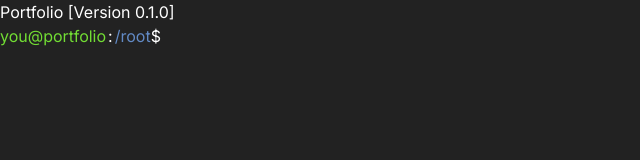
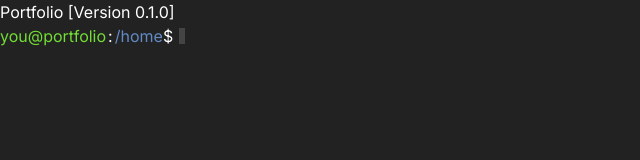
Before and after one commit to mohamedSdn/portfolio, a Next.js app: page / in a window 1280 px wide. Shown: the top 160 px of the page, without its empty margins (0-640 px from the left). Built offline with nearby package versions, Linux system fonts and the light colour scheme.

Commit message:
add global context + style input

```diff
--- a/src/app/components/Terminal.tsx
+++ b/src/app/components/Terminal.tsx
@@ -1,10 +1,26 @@
+import { Fragment, useContext } from "react";
 import TerminalQuery from "./TerminalQuery";
+import { AppContext } from "@/contexts/app.context";
+import TerminalResult from "./TerminalResult";
 
 const Terminal = () => {
+
+    const { queryList } = useContext(AppContext);
+
     return (
         <div className="w-full h-full bg-[#222] text-white overflow-y-auto">
             Portfolio [Version 0.1.0]
-            <TerminalQuery />
+            {
+                queryList.map((query, index) => {
+                    return (
+                        <Fragment key={index}>
+                            <TerminalQuery command={query.command} />
+                            <TerminalResult result={query.result} />
+                        </Fragment>
+                    )
+                })
+            }
+            <TerminalQuery disabled={false} command="" />
         </div>
     )
 }
--- a/src/app/components/TerminalQuery.tsx
+++ b/src/app/components/TerminalQuery.tsx
@@ -1,11 +1,50 @@
-const TerminalQuery = () => {
+import { AppContext } from "@/contexts/app.context";
+import { processCommand } from "@/utils/helpers.util";
+import { FC, FocusEvent, KeyboardEvent, useContext, useState } from "react";
+import styles from './terminal-query.module.css';
+
+interface Props {
+    command: string,
+    disabled?: boolean,
+}
+
+const TerminalQuery: FC<Props> = ({ command: _command, disabled = true }) => {
+
+    const [command, setCommand] = useState(_command ?? "");
+    const { setQueryList } = useContext(AppContext);
+
+    const preventBlur = (e: FocusEvent<HTMLInputElement>) => {
+        e.target.focus();
+    }
+
+    const handleEnterPressed = (e: KeyboardEvent) => {
+        if (e.code !== "Enter") {
+            return;
+        }
+        // clear field
+        setCommand("");
+        const result = processCommand(command);
+        setQueryList(prev => [...prev, { command, result }]);
+    }
+
     return (
         <div className="flex">
             <span className="text-[#72dd34]">you@portfolio</span>
             <span className="mx-[2px]">:</span>
-            <span className="text-[#628ac5]">/root</span>
+            <span className="text-[#628ac5]">/home</span>
             <span>$</span>
-            <input type="text" autoFocus className="ml-1 bg-transparent outline-none grow" />
+            <div className="relative grow ml-1">
+                {
+                    !disabled &&
+                    <input
+                        type="text" disabled={disabled} autoFocus onBlur={preventBlur}
+                        value={command} onChange={(e) => setCommand(e.target.value)}
+                        onKeyUp={handleEnterPressed}
+                        className="bg-transparent outline-none absolute left-0 w-full caret-transparent z-[-1]"
+                    />
+                }
+                <span className={`${disabled ? "" : styles["command-span"]} left-0 h-full`}>{command}</span>
+            </div>
         </div>
     )
 }
--- a/src/app/components/TerminalResult.tsx
+++ b/src/app/components/TerminalResult.tsx
@@ -1,7 +1,13 @@
-const TerminalResult = () => {
+import { FC } from "react";
+
+interface Props {
+    result: string | null,
+}
+
+const TerminalResult: FC<Props> = ({ result }) => {
     return (
-        <div className="w-full h-full bg-[#222] text-white overflow-y-auto">
-
+        <div>
+            {result}
         </div>
     )
 }
--- /dev/null
+++ b/src/app/components/terminal-query.module.css
@@ -0,0 +1,29 @@
+.command-span {
+    position: absolute;
+}
+
+.command-span::after {
+    content: "";
+    width: 6px;
+    position: absolute;
+    top: 50%;
+    height: 1rem;
+    transform: translateY(-50%);
+    right: -8px;
+    background-color: white;
+    animation: blink 1.2s infinite;
+}
+
+@keyframes blink {
+    0% {
+        opacity: 1;
+    }
+
+    50% {
+        opacity: 0;
+    }
+
+    100% {
+        opacity: 1;
+    }
+}
--- a/src/app/page.tsx
+++ b/src/app/page.tsx
@@ -1,9 +1,21 @@
+"use client";
+import { AppContext } from "@/contexts/app.context";
 import Terminal from "./components/Terminal";
+import { useState } from "react";
+import { IQuery } from "@/interfaces/query.interface";
 
 export default function Home() {
+
+    const [queryList, setQueryList] = useState<IQuery[]>([]);
+
     return (
-        <main className="h-full">
-            <Terminal />
-        </main>
+        <AppContext.Provider value={{
+            queryList,
+            setQueryList
+        }}>
+            <main className="h-full">
+                <Terminal />
+            </main>
+        </AppContext.Provider>
     )
 }
--- /dev/null
+++ b/src/contexts/app.context.ts
@@ -0,0 +1,9 @@
+import { IQuery } from "@/interfaces/query.interface";
+import { Dispatch, SetStateAction, createContext } from "react";
+
+interface IAppContext {
+    queryList: IQuery[],
+    setQueryList: Dispatch<SetStateAction<IQuery[]>>
+}
+
+export const AppContext = createContext<IAppContext>({} as IAppContext);
--- /dev/null
+++ b/src/interfaces/query.interface.ts
@@ -0,0 +1,4 @@
+export interface IQuery {
+    command: string;
+    result: string | null;
+}
--- /dev/null
+++ b/src/utils/constants.util.ts
@@ -0,0 +1,8 @@
+export const KNOWN_COMMANDS = [
+    "help",
+    "ls",
+    "cd",
+    "pws",
+    "whoami",
+    "clear",
+];
--- /dev/null
+++ b/src/utils/helpers.util.ts
@@ -0,0 +1,11 @@
+import { KNOWN_COMMANDS } from "./constants.util";
+
+export const processCommand = (command: string) => {
+    if (!command) {
+        return null;
+    }
+    if (!KNOWN_COMMANDS.includes(command)) {
+        return "Command not found, type 'help' for a list of all available commands";
+    }
+    return "test";
+}
```
